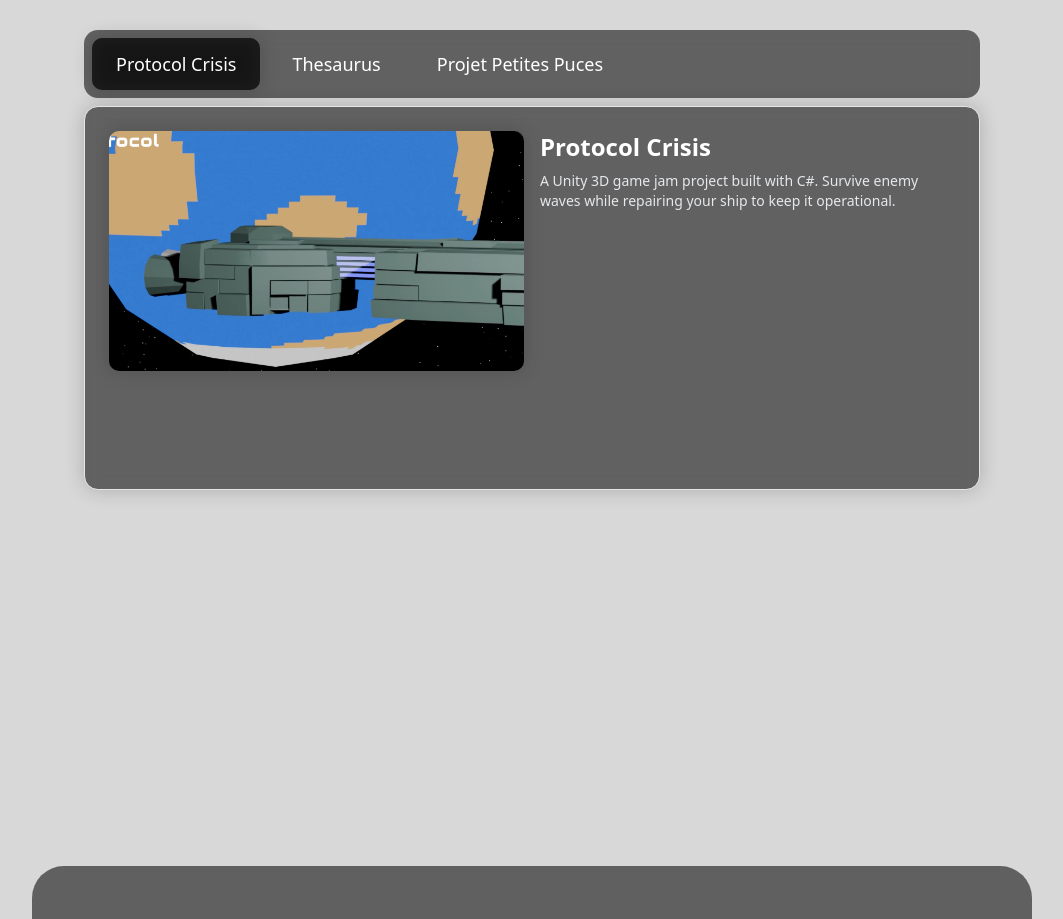
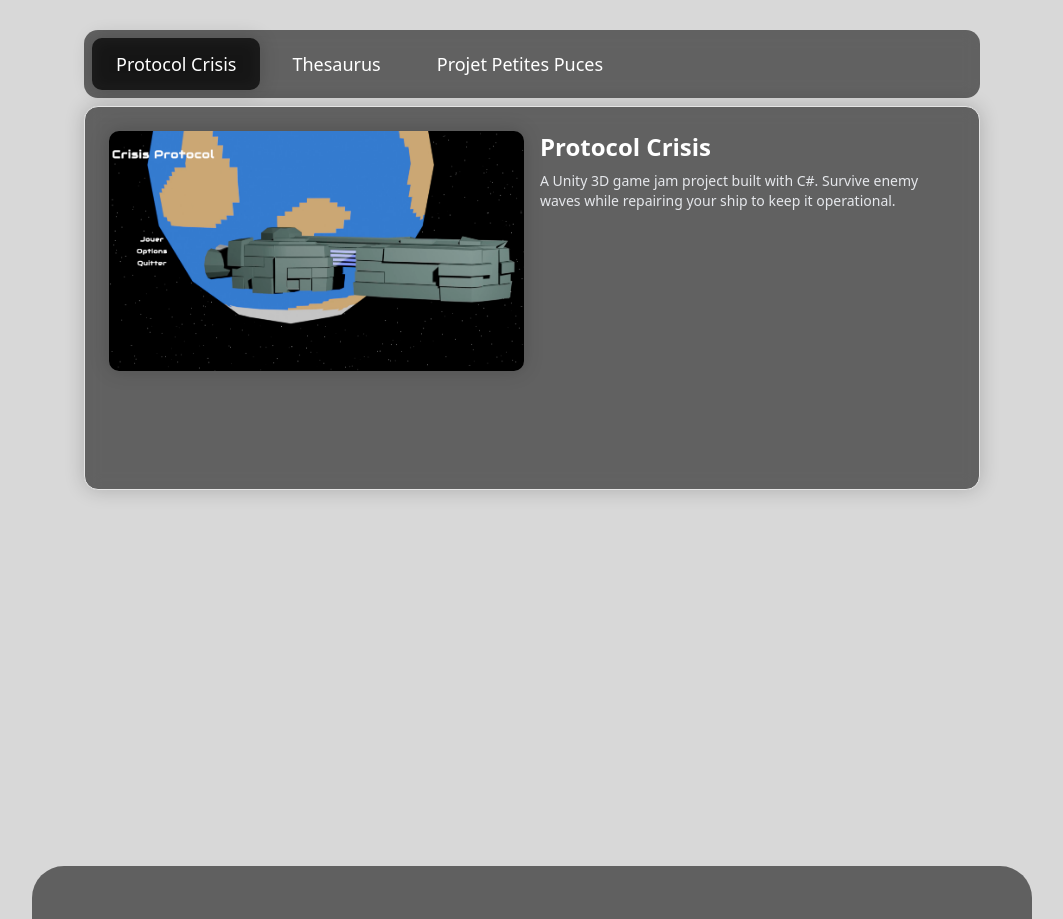
Before and after one commit to AdamsConquest/Portfolio, a Next.js app in the folder portfolio/: page / in a window 1280 px wide. Shown: the part 1740-2659 px from the top of the page, without its empty margins (108-1171 px from the left). Built offline with nearby package versions, Linux system fonts and the light colour scheme.

Commit message:
fix: correct image filename case for gamejam.png

```diff
--- a/portfolio/app/components/projects/animated-tabs.tsx
+++ b/portfolio/app/components/projects/animated-tabs.tsx
@@ -23,7 +23,7 @@ const defaultTabs: Tab[] = [
   content: (
     <div className="grid grid-cols-1 md:grid-cols-2 gap-4 w-full h-full">
       <img
-        src="/images/gameJam.png"
+        src="/images/gamejam.png"
         className="rounded-lg w-full h-60 object-cover mt-0 !m-0 shadow-[0_0_20px_rgba(0,0,0,0.2)] border-none"
       />
 
```
Also changed, not shown: portfolio/public/images/gamejam.png.
